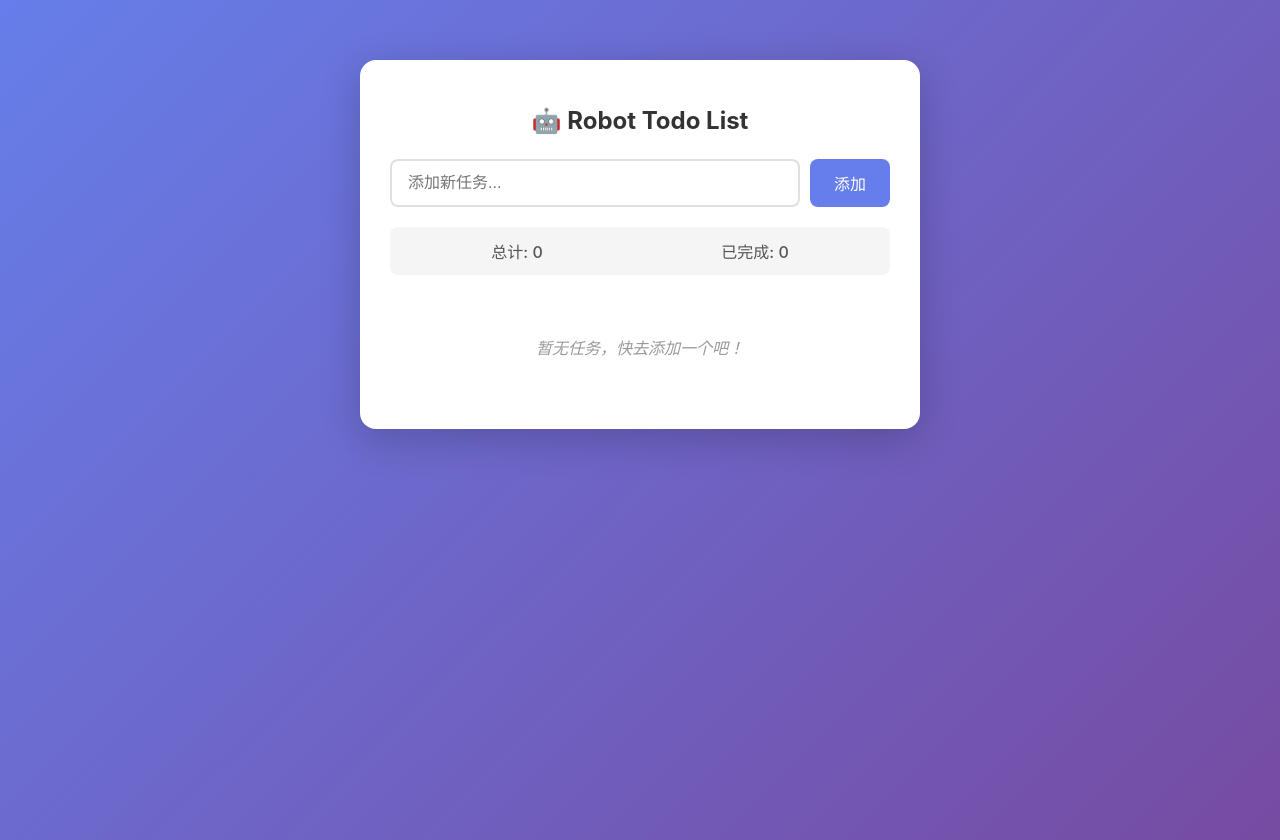
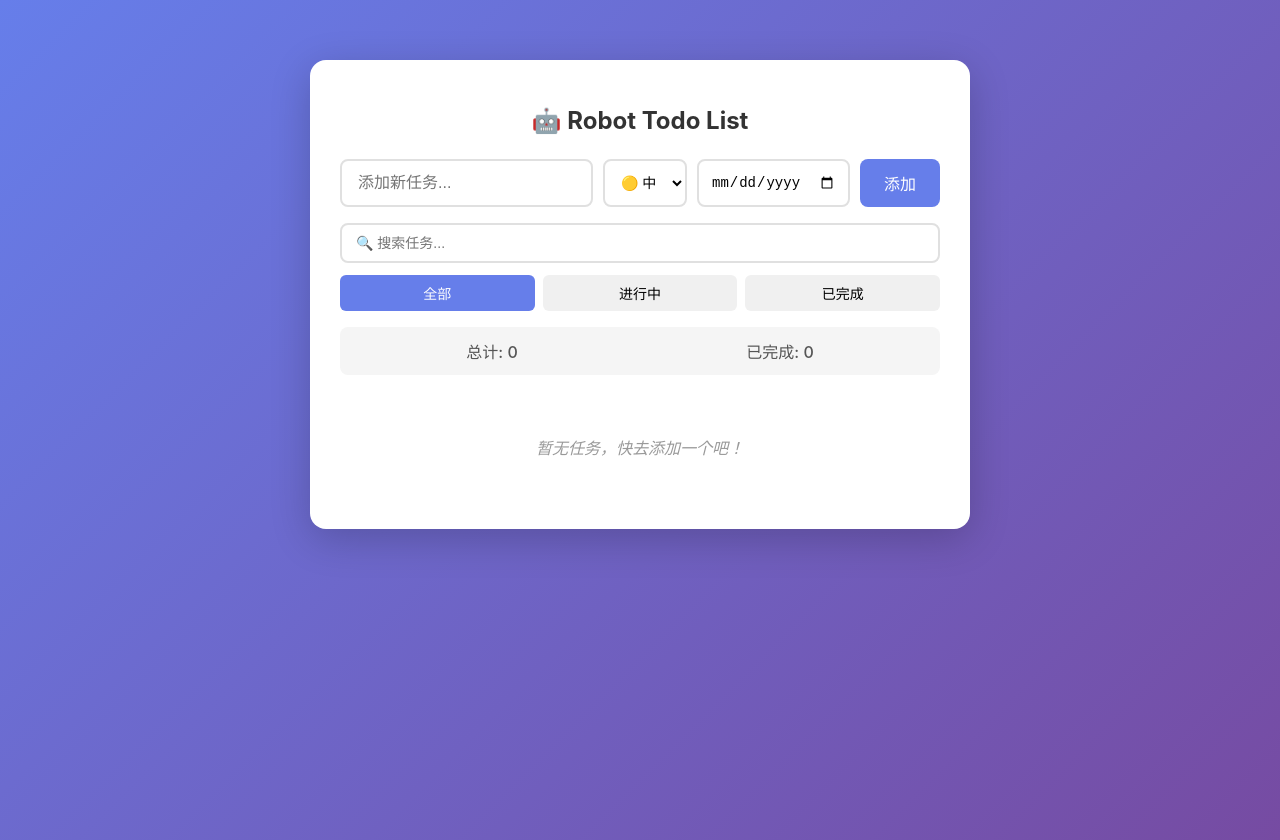
Before and after one commit to shellwalker/robot-todo-list, a React (Create React App) app: page / in a window 1280 px wide. Built offline with nearby package versions, Linux system fonts and the light colour scheme.

Commit message:
feat: 添加进阶功能 - 优先级、截止日期、编辑、搜索筛选

```diff
--- a/src/App.css
+++ b/src/App.css
@@ -12,7 +12,7 @@
   border-radius: 16px;
   padding: 30px;
   width: 100%;
-  max-width: 500px;
+  max-width: 600px;
   margin-top: 40px;
   box-shadow: 0 10px 40px rgba(0, 0, 0, 0.2);
 }
@@ -24,14 +24,17 @@ h1 {
   font-size: 24px;
 }
 
+/* 输入区域 */
 .input-section {
   display: flex;
   gap: 10px;
-  margin-bottom: 20px;
+  margin-bottom: 16px;
+  flex-wrap: wrap;
 }
 
 .todo-input {
   flex: 1;
+  min-width: 150px;
   padding: 12px 16px;
   border: 2px solid #e0e0e0;
   border-radius: 8px;
@@ -40,6 +43,22 @@ h1 {
 }
 
 .todo-input:focus {
+  outline: none;
+  border-color: #667eea;
+}
+
+.priority-select,
+.date-input {
+  padding: 10px 12px;
+  border: 2px solid #e0e0e0;
+  border-radius: 8px;
+  font-size: 14px;
+  background: white;
+  cursor: pointer;
+}
+
+.priority-select:focus,
+.date-input:focus {
   outline: none;
   border-color: #667eea;
 }
@@ -59,6 +78,52 @@ h1 {
   background: #5568d3;
 }
 
+/* 搜索和筛选 */
+.filter-section {
+  margin-bottom: 16px;
+}
+
+.search-input {
+  width: 100%;
+  padding: 10px 14px;
+  border: 2px solid #e0e0e0;
+  border-radius: 8px;
+  font-size: 14px;
+  margin-bottom: 12px;
+  box-sizing: border-box;
+}
+
+.search-input:focus {
+  outline: none;
+  border-color: #667eea;
+}
+
+.filter-buttons {
+  display: flex;
+  gap: 8px;
+}
+
+.filter-btn {
+  flex: 1;
+  padding: 8px 12px;
+  background: #f0f0f0;
+  border: none;
+  border-radius: 6px;
+  font-size: 14px;
+  cursor: pointer;
+  transition: all 0.2s;
+}
+
+.filter-btn:hover {
+  background: #e0e0e0;
+}
+
+.filter-btn.active {
+  background: #667eea;
+  color: white;
+}
+
+/* 统计 */
 .stats {
   display: flex;
   justify-content: space-around;
@@ -70,6 +135,7 @@ h1 {
   color: #555;
 }
 
+/* 任务列表 */
 .todo-list {
   list-style: none;
   padding: 0;
@@ -93,9 +159,15 @@ h1 {
   border-bottom: none;
 }
 
-.todo-text {
+.todo-main {
   flex: 1;
   cursor: pointer;
+  display: flex;
+  flex-direction: column;
+  gap: 6px;
+}
+
+.todo-text {
   font-size: 16px;
   color: #333;
   transition: color 0.2s;
@@ -106,10 +178,49 @@ h1 {
   text-decoration: line-through;
 }
 
+.todo-meta {
+  display: flex;
+  gap: 8px;
+  align-items: center;
+  flex-wrap: wrap;
+}
+
+.priority-badge {
+  font-size: 12px;
+  padding: 2px 8px;
+  background: #f0f0f0;
+  border-radius: 4px;
+  cursor: pointer;
+  transition: all 0.2s;
+}
+
+.priority-badge:hover {
+  background: #e0e0e0;
+}
+
+.due-date {
+  font-size: 12px;
+  padding: 2px 8px;
+  background: #e3f2fd;
+  border-radius: 4px;
+  color: #1976d2;
+}
+
+.due-date.overdue {
+  background: #ffebee;
+  color: #d32f2f;
+}
+
+/* 操作按钮 */
+.todo-actions {
+  display: flex;
+  gap: 6px;
+  margin-left: 10px;
+}
+
+.edit-btn,
 .delete-btn {
-  padding: 6px 12px;
-  background: #ff6b6b;
-  color: white;
+  padding: 6px 10px;
   border: none;
   border-radius: 6px;
   cursor: pointer;
@@ -117,7 +228,67 @@ h1 {
   transition: background 0.3s;
 }
 
+.edit-btn {
+  background: #90caf9;
+  color: white;
+}
+
+.edit-btn:hover {
+  background: #64b5f6;
+}
+
+.delete-btn {
+  background: #ff6b6b;
+  color: white;
+}
+
 .delete-btn:hover {
+  background: #ee5a5a;
+}
+
+/* 编辑模式 */
+.edit-mode {
+  display: flex;
+  gap: 8px;
+  width: 100%;
+}
+
+.edit-input {
+  flex: 1;
+  padding: 8px 12px;
+  border: 2px solid #667eea;
+  border-radius: 6px;
+  font-size: 14px;
+}
+
+.edit-input:focus {
+  outline: none;
+}
+
+.save-btn,
+.cancel-btn {
+  padding: 8px 12px;
+  border: none;
+  border-radius: 6px;
+  cursor: pointer;
+  font-size: 14px;
+}
+
+.save-btn {
+  background: #66bb6a;
+  color: white;
+}
+
+.save-btn:hover {
+  background: #4caf50;
+}
+
+.cancel-btn {
+  background: #ff6b6b;
+  color: white;
+}
+
+.cancel-btn:hover {
   background: #ee5a5a;
 }
 
--- a/src/App.js
+++ b/src/App.js
@@ -7,6 +7,12 @@ function App() {
     return saved ? JSON.parse(saved) : [];
   });
   const [inputValue, setInputValue] = useState('');
+  const [priority, setPriority] = useState('medium');
+  const [dueDate, setDueDate] = useState('');
+  const [searchTerm, setSearchTerm] = useState('');
+  const [filter, setFilter] = useState('all');
+  const [editingId, setEditingId] = useState(null);
+  const [editValue, setEditValue] = useState('');
 
   // 持久化到 localStorage
   useEffect(() => {
@@ -19,10 +25,15 @@ function App() {
     const newTodo = {
       id: Date.now(),
       text: inputValue.trim(),
-      completed: false
+      completed: false,
+      priority: priority,
+      dueDate: dueDate || null,
+      createdAt: new Date().toISOString()
     };
     setTodos([...todos, newTodo]);
     setInputValue('');
+    setPriority('medium');
+    setDueDate('');
   };
 
   // 回车添加任务
@@ -44,9 +55,69 @@ function App() {
     setTodos(todos.filter(todo => todo.id !== id));
   };
 
+  // 开始编辑
+  const startEdit = (todo) => {
+    setEditingId(todo.id);
+    setEditValue(todo.text);
+  };
+
+  // 保存编辑
+  const saveEdit = (id) => {
+    if (!editValue.trim()) return;
+    setTodos(todos.map(todo =>
+      todo.id === id ? { ...todo, text: editValue.trim() } : todo
+    ));
+    setEditingId(null);
+    setEditValue('');
+  };
+
+  // 取消编辑
+  const cancelEdit = () => {
+    setEditingId(null);
+    setEditValue('');
+  };
+
+  // 切换优先级
+  const togglePriority = (id) => {
+    const priorities = ['low', 'medium', 'high'];
+    setTodos(todos.map(todo => {
+      if (todo.id === id) {
+        const currentIndex = priorities.indexOf(todo.priority || 'medium');
+        const nextIndex = (currentIndex + 1) % priorities.length;
+        return { ...todo, priority: priorities[nextIndex] };
+      }
+      return todo;
+    }));
+  };
+
+  // 优先级显示
+  const getPriorityLabel = (p) => {
+    const labels = { high: '🔴 高', medium: '🟡 中', low: '🟢 低' };
+    return labels[p] || labels.medium;
+  };
+
+  // 筛选和搜索
+  const filteredTodos = todos.filter(todo => {
+    const matchesSearch = todo.text.toLowerCase().includes(searchTerm.toLowerCase());
+    if (filter === 'all') return matchesSearch;
+    if (filter === 'active') return matchesSearch && !todo.completed;
+    if (filter === 'completed') return matchesSearch && todo.completed;
+    return matchesSearch;
+  }).sort((a, b) => {
+    // 按优先级排序：高 > 中 > 低
+    const priorityOrder = { high: 0, medium: 1, low: 2 };
+    return (priorityOrder[a.priority] || 1) - (priorityOrder[b.priority] || 1);
+  });
+
   // 统计
   const totalCount = todos.length;
   const completedCount = todos.filter(todo => todo.completed).length;
+
+  // 检查截止日期
+  const isOverdue = (dueDate) => {
+    if (!dueDate) return false;
+    return new Date(dueDate) < new Date(new Date().toDateString());
+  };
 
   return (
     <div className="App">
@@ -63,7 +134,53 @@ function App() {
             placeholder="添加新任务..."
             className="todo-input"
           />
+          <select
+            value={priority}
+            onChange={(e) => setPriority(e.target.value)}
+            className="priority-select"
+          >
+            <option value="low">🟢 低</option>
+            <option value="medium">🟡 中</option>
+            <option value="high">🔴 高</option>
+          </select>
+          <input
+            type="date"
+            value={dueDate}
+            onChange={(e) => setDueDate(e.target.value)}
+            className="date-input"
+          />
           <button onClick={addTodo} className="add-btn">添加</button>
+        </div>
+
+        {/* 搜索和筛选 */}
+        <div className="filter-section">
+          <input
+            type="text"
+            value={searchTerm}
+            onChange={(e) => setSearchTerm(e.target.value)}
+            placeholder="🔍 搜索任务..."
+            className="search-input"
+          />
+          <div className="filter-buttons">
+            <button
+              className={`filter-btn ${filter === 'all' ? 'active' : ''}`}
+              onClick={() => setFilter('all')}
+            >
+              全部
+            </button>
+            <button
+              className={`filter-btn ${filter === 'active' ? 'active' : ''}`}
+              onClick={() => setFilter('active')}
+            >
+              进行中
+            </button>
+            <button
+              className={`filter-btn ${filter === 'completed' ? 'active' : ''}`}
+              onClick={() => setFilter('completed')}
+            >
+              已完成
+            </button>
+          </div>
         </div>
 
         {/* 统计 */}
@@ -74,24 +191,66 @@ function App() {
 
         {/* 任务列表 */}
         <ul className="todo-list">
-          {todos.map(todo => (
+          {filteredTodos.map(todo => (
             <li key={todo.id} className={`todo-item ${todo.completed ? 'completed' : ''}`}>
-              <span
-                className="todo-text"
-                onClick={() => toggleTodo(todo.id)}
-              >
+              {editingId === todo.id ? (
+                <div className="edit-mode">
+                  <input
+                    type="text"
+                    value={editValue}
+                    onChange={(e) => setEditValue(e.target.value)}
+                    onKeyPress={(e) => e.key === 'Enter' && saveEdit(todo.id)}
+                    className="edit-input"
+                    autoFocus
+                  />
+                  <button onClick={() => saveEdit(todo.id)} className="save-btn">💾</button>
+                  <button onClick={cancelEdit} className="cancel-btn">❌</button>
+                </div>
+              ) : (
+                <>
+                  <div className="todo-main" onClick={() => toggleTodo(todo.id)}>
+                    <span className="todo-text">
                       {todo.completed ? '✅' : '⬜'} {todo.text}
                     </span>
+                    <div className="todo-meta">
+                      <span
+                        className="priority-badge"
+                        onClick={(e) => { e.stopPropagation(); togglePriority(todo.id); }}
+                        title="点击切换优先级"
+                      >
+                        {getPriorityLabel(todo.priority)}
+                      </span>
+                      {todo.dueDate && (
+                        <span className={`due-date ${isOverdue(todo.dueDate) && !todo.completed ? 'overdue' : ''}`}>
+                          📅 {todo.dueDate}
+                        </span>
+                      )}
+                    </div>
+                  </div>
+                  <div className="todo-actions">
+                    <button
+                      onClick={() => startEdit(todo)}
+                      className="edit-btn"
+                      title="编辑"
+                    >
+                      ✏️
+                    </button>
                     <button
                       onClick={() => deleteTodo(todo.id)}
                       className="delete-btn"
+                      title="删除"
                     >
                       🗑️
                     </button>
+                  </div>
+                </>
+              )}
             </li>
           ))}
-          {todos.length === 0 && (
-            <li className="empty-state">暂无任务，快去添加一个吧！</li>
+          {filteredTodos.length === 0 && (
+            <li className="empty-state">
+              {searchTerm || filter !== 'all' ? '没有匹配的任务' : '暂无任务，快去添加一个吧！'}
+            </li>
           )}
         </ul>
       </div>
```
Lines whose indentation alone changed are shown as unchanged.
